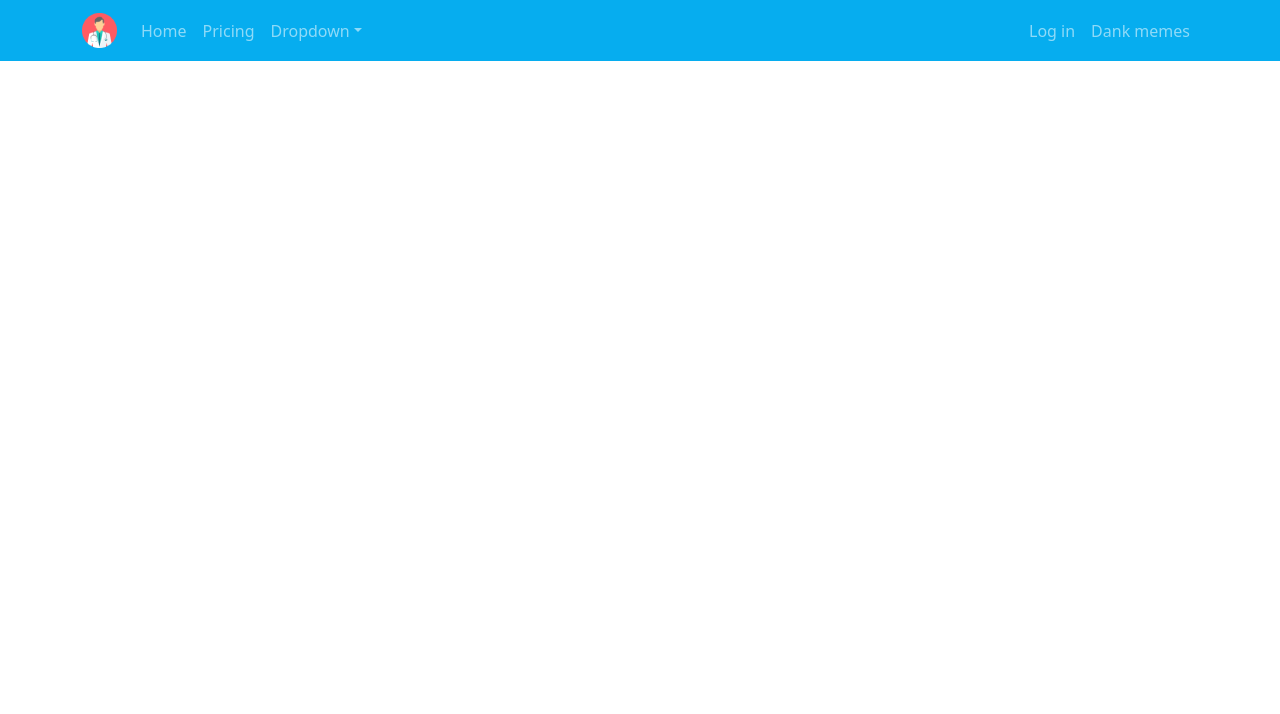
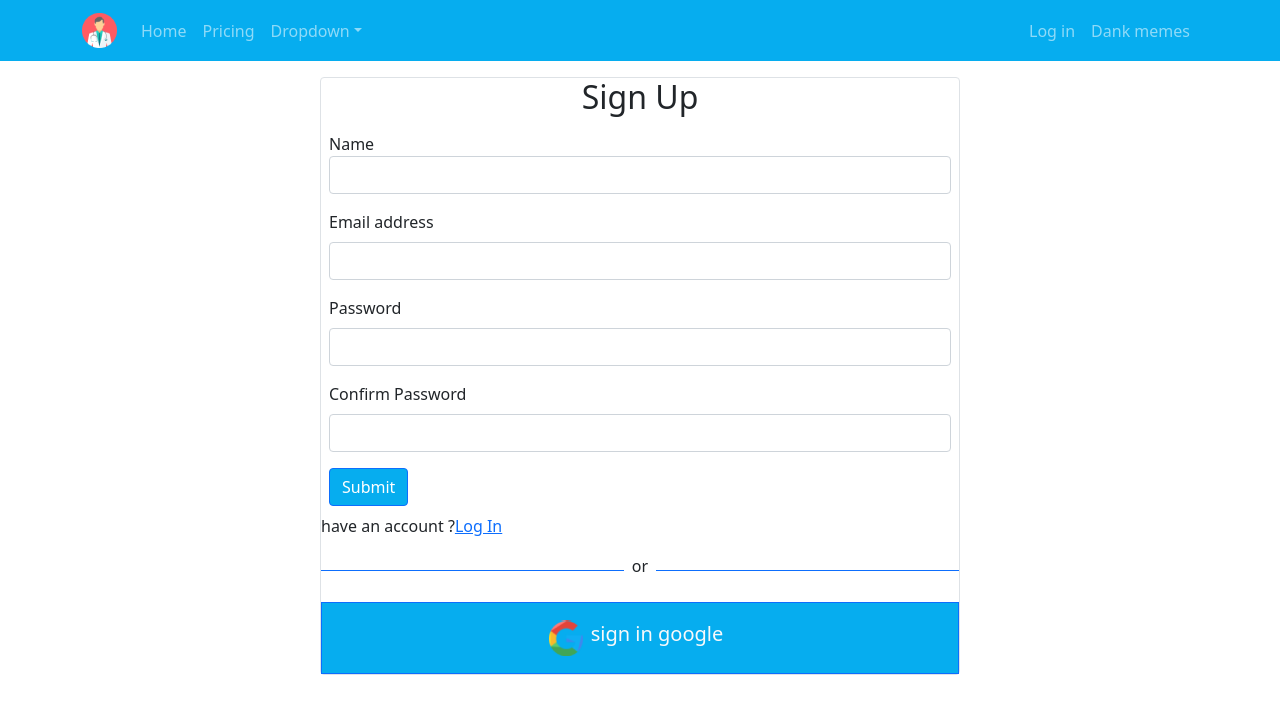
Before and after one commit to Riad15/service-provider, a React (Create React App) app: page /register in a window 1280 px wide. Shown: the top 714 px of the page. Built offline with nearby package versions, Linux system fonts and the light colour scheme.

Commit message:
add to ref=gister file and fire base hooks add to create account

```diff
--- a/package.json
+++ b/package.json
@@ -11,8 +11,10 @@
     "react": "^18.0.0",
     "react-bootstrap": "^2.2.3",
     "react-dom": "^18.0.0",
+    "react-firebase-hooks": "^5.0.3",
     "react-router-dom": "^6.3.0",
     "react-scripts": "5.0.1",
+    "react-toastify": "^8.2.0",
     "web-vitals": "^2.1.4"
   },
   "scripts": {
--- a/src/App.js
+++ b/src/App.js
@@ -5,6 +5,7 @@ import Header from './Component/Header/Header';
 import Home from './Component/Home/Home';
 import { Route, Routes } from 'react-router-dom';
 import Login from './Component/UserPrivecy/Login/Login';
+import Register from './Component/UserPrivecy/Register/Register';
 
 function App() {
   return (
@@ -14,6 +15,7 @@ function App() {
         <Route path='/' element={<Home></Home>}></Route>
         <Route path='/home' element={<Home></Home>}></Route>
         <Route path='/login' element={<Login></Login>}></Route>
+        <Route path='/register' element={<Register></Register>}></Route>
       </Routes>
     </div>
   );
--- a/src/Component/UserPrivecy/GoogleSignIn.js
+++ b/src/Component/UserPrivecy/GoogleSignIn.js
@@ -3,7 +3,7 @@ import logo from '../../images/googleLogo.png';
 
 const GoogleSignIn = () => {
     return (
-        <div className='flex d-flex border border-primary justify-content-center align-items-center' style={{ backgroundColor: '#06ADEF' }}>
+        <div className='flex d-flex border border-primary justify-content-center align-items-center' style={{ backgroundColor: '#06ADEF', cursor: 'pointer' }}>
             <img src={logo} alt="" />
             <p className='mt-2 p-2 text-light fs-5'>sign in google</p>
         </div>
--- a/src/Component/UserPrivecy/Login/Login.js
+++ b/src/Component/UserPrivecy/Login/Login.js
@@ -16,6 +16,9 @@ const Login = () => {
                 </div>
                 <button type="submit" class="btn btn-primary" style={{ backgroundColor: '#06ADEF' }}>Submit</button>
             </form>
+            <>
+                <p className='mb-0'>New Member ?<a href='/'>register</a> </p>
+            </>
             <div className='d-flex align-items-center'>
                 <div style={{ height: '1px' }} className='w-50 bg-primary pl-1'></div> <p className='mt-2 p-2'>or</p> <div style={{ height: '1px' }} className='w-50 bg-primary'></div>
             </div>
--- /dev/null
+++ b/src/Component/UserPrivecy/Register/Register.js
@@ -0,0 +1,68 @@
+import React, { useRef } from 'react';
+import GoogleSignIn from '../GoogleSignIn';
+import { useCreateUserWithEmailAndPassword } from 'react-firebase-hooks/auth';
+import auth from '../../../firebase.init';
+import { ToastContainer, toast } from 'react-toastify';
+import 'react-toastify/dist/ReactToastify.css';
+const Register = () => {
+    const nameRef = useRef();
+    const emailRef = useRef();
+    const passRef = useRef();
+    const confirmPassRef = useRef();
+
+    const [
+        createUserWithEmailAndPassword,
+        user,
+        loading,
+        error,
+    ] = useCreateUserWithEmailAndPassword(auth);
+
+    const handleSignUpForm = (event) => {
+        const name = nameRef.current.value;
+        const email = emailRef.current.value;
+        const password = passRef.current.value;
+        const confirmPassword = confirmPassRef.current.value;
+        if (password === confirmPassword) {
+            createUserWithEmailAndPassword(email, password);
+            toast('successful your account');
+
+        } else {
+            window.alert('your passWord not match.')
+        }
+        event.preventDefault();
+    }
+    return (
+        <div className='w-50 mx-auto border rounded mt-3'>
+            <h2 className='text-center'>Sign Up</h2>
+            <form className='p-2' onSubmit={handleSignUpForm}>
+                <div className='mb-3'>
+                    <label for="exampleInputName" className='from-label'>Name</label>
+                    <input type="text" ref={nameRef} className="form-control" name="name" id="exampleInputName" required />
+                </div>
+                <div className="mb-3">
+                    <label for="exampleInputEmail" className="form-label">Email address</label>
+                    <input type="email" ref={emailRef} className="form-control" id="exampleInputEmail" aria-describedby="emailHelp" required />
+                </div>
+                <div className="mb-3">
+                    <label for="exampleInputPassword" className="form-label">Password</label>
+                    <input type="password" ref={passRef} className="form-control" id="exampleInputPassword" required />
+                </div>
+                <div className="mb-3">
+                    <label for="exampleInputConfirmPassword" className="form-label">Confirm Password</label>
+                    <input type="password" ref={confirmPassRef} className="form-control" id="exampleInputConfirmPassword" required />
+                </div>
+                <button type="submit" className="btn btn-primary" style={{ backgroundColor: '#06ADEF' }}>Submit</button>
+            </form>
+            <>
+                <p className='mb-0'>have an account ?<a href='/'>Log In</a> </p>
+            </>
+            <div className='d-flex align-items-center'>
+                <div style={{ height: '1px' }} className='w-50 bg-primary pl-1'></div> <p className='mt-2 p-2'>or</p> <div style={{ height: '1px' }} className='w-50 bg-primary'></div>
+            </div>
+            <GoogleSignIn></GoogleSignIn>
+            <ToastContainer />
+        </div>
+    );
+};
+
+export default Register;
```
Also changed, not shown: 1 other file (tests, documents, lock files or other folders).
